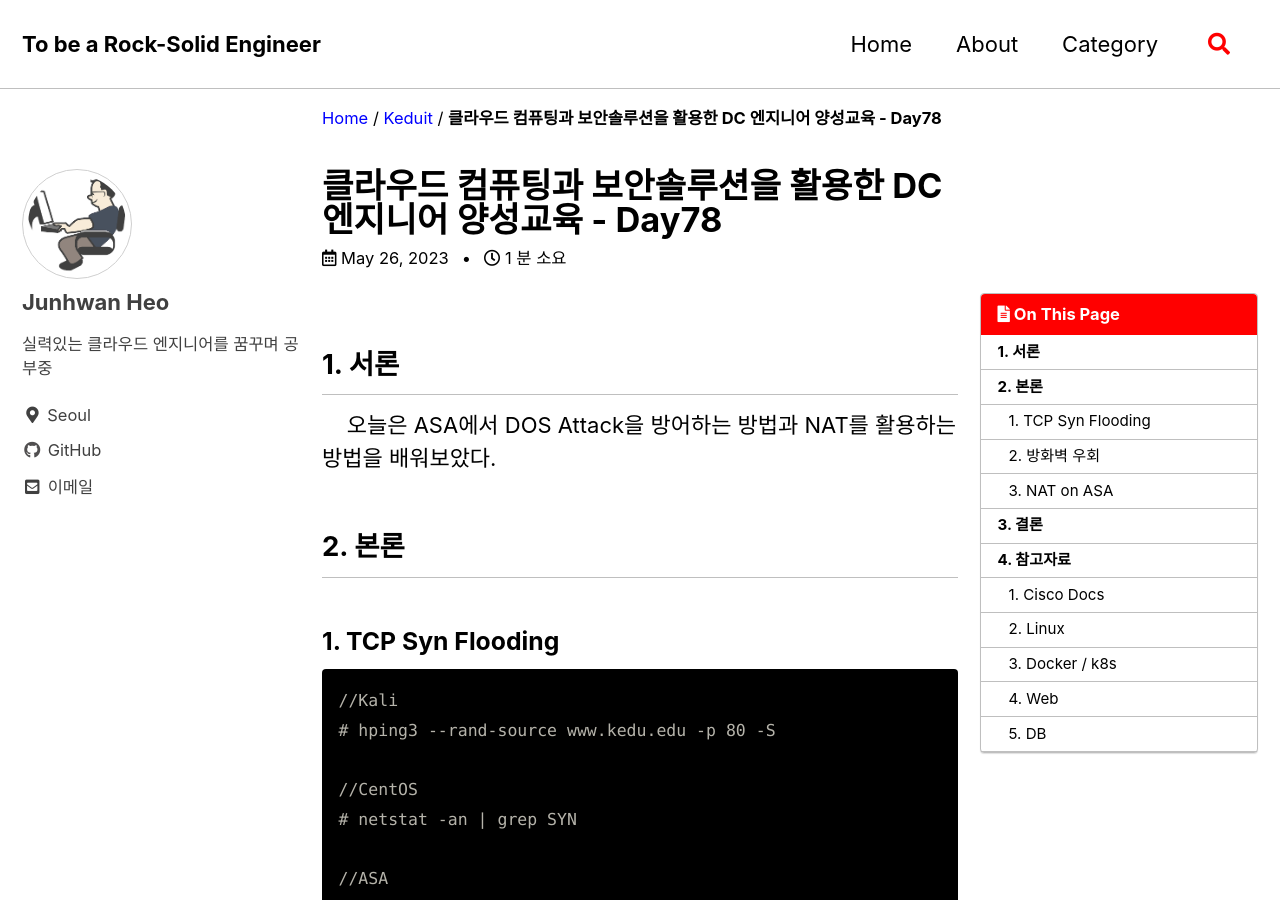
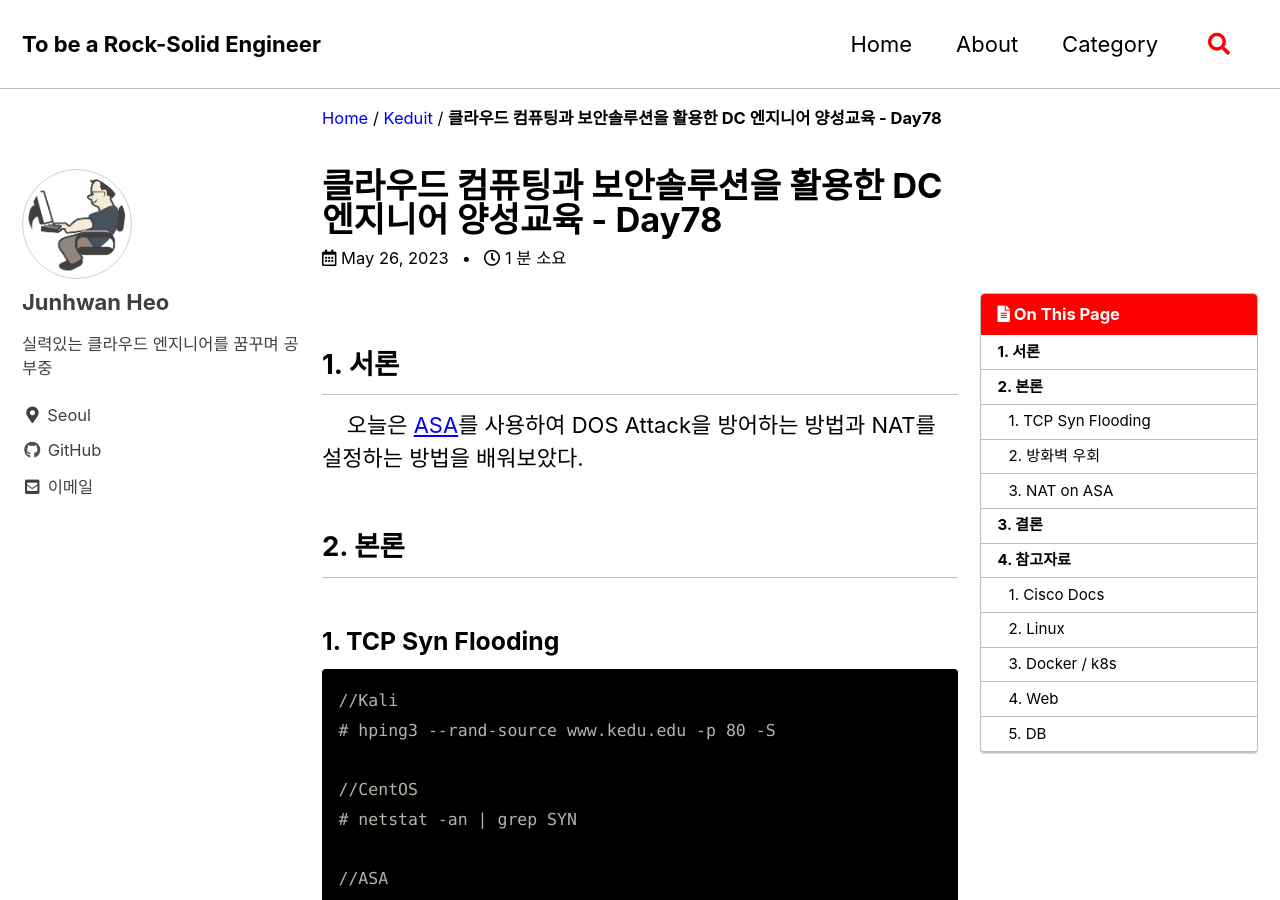
Before and after one commit to holeman4110/holeman4110.github.io, a Jekyll site: the page built from _posts/2023-05-26-keduit-day78.md, in a window 1280 px wide and 900 px high. Built offline with Jekyll 4.4.1, drawn with Linux system fonts in a browser that asks for light colours; cached includes are drawn as plain includes; a script bundle is joined from its source files by our own code; comment, search, counter and statistics services are not loaded; some of the changed text lies outside the part shown.

Commit message:
Update 2023-05-26-keduit-day78.md

````diff
--- a/_posts/2023-05-26-keduit-day78.md
+++ b/_posts/2023-05-26-keduit-day78.md
@@ -27,7 +27,7 @@ sidebar:
 
 ## 1. 서론
 
-&nbsp;&nbsp;&nbsp;&nbsp;오늘은 ASA에서 DOS Attack을 방어하는 방법과 NAT를 활용하는 방법을 배워보았다.
+&nbsp;&nbsp;&nbsp;&nbsp;오늘은 [ASA](https://www.cisco.com/c/en/us/products/security/adaptive-security-appliance-asa-software/index.html)를 사용하여 DOS Attack을 방어하는 방법과 NAT를 설정하는 방법을 배워보았다.
 
 ## 2. 본론
 
@@ -59,8 +59,10 @@ sidebar:
 //ISP
 # line vty 0 4
 # password cisco
+
 //DSW
 # telnet 1.1.100.6 //ISP telnet 연결 안되는것 확인
+
 //CE
 # ip nat inside source static tcp 1.1.100.6 23 1.1.100.2 80
 !
@@ -69,6 +71,7 @@ sidebar:
 !
 # int f0/1
 # ip nat inside
+
 //DSW
 # telnet 1.1.100.2 80
 ```
@@ -181,7 +184,7 @@ nameserver : 211.100.1.250
 
 ## 3. 결론
 
-&nbsp;&nbsp;&nbsp;&nbsp;알아둬야 할 것도, 커맨드도 너무 많다.
+&nbsp;&nbsp;&nbsp;&nbsp;같은 설정을 하더라도 Cisco Router와 ASA의 명령어가 조금씩 달라 헷갈리는 부분이 많았다.
 
 ## 4. 참고자료
 
````
